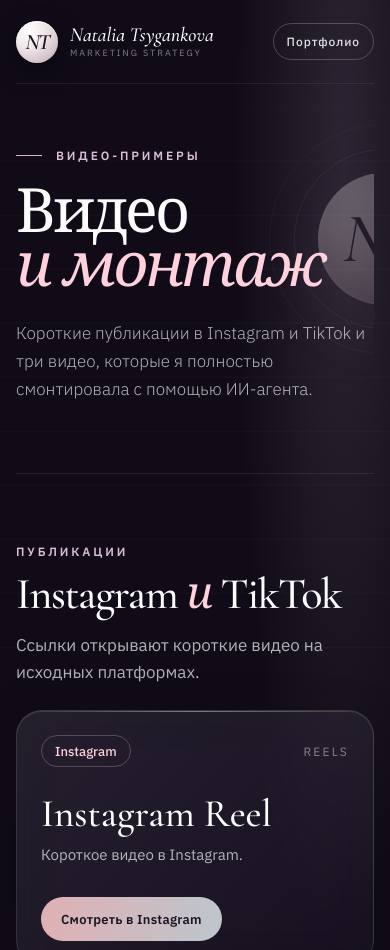
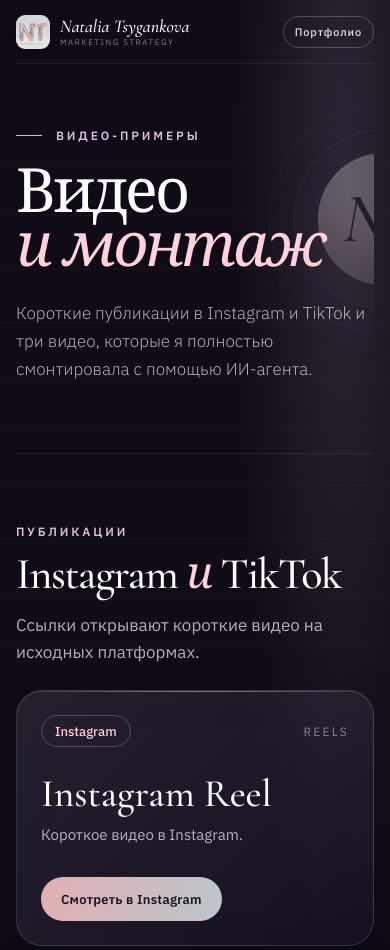
Before and after one commit to lyaoakyn-del/portfolio, a plain HTML site: page serenity-video-examples/index.html in a window 390 px wide. Shown: the top 950 px of the page. Drawn offline with nearby package versions, Linux system fonts and the light colour scheme.

Commit message:
Refine portfolio video page branding and labels

```diff
--- a/serenity-video-examples/index.html
+++ b/serenity-video-examples/index.html
@@ -7,7 +7,7 @@
   <meta name="theme-color" content="#100B17">
   <meta name="description" content="Короткие видео и примеры монтажа Наталии Цыганковой.">
   <title>Видео и монтаж — Наталия Цыганкова</title>
-  <link rel="icon" href="./favicon.svg" type="image/svg+xml">
+  <link rel="icon" href="./assets/brand-nt-mark.png" type="image/png">
   <link rel="stylesheet" href="./styles.css">
 </head>
 <body>
@@ -15,7 +15,7 @@
 
   <header class="site-header wrap">
     <a class="brand" href="../" aria-label="Наталия Цыганкова — на главную страницу портфолио">
-      <span class="brand-mark" aria-hidden="true">NT</span>
+      <img class="brand-mark" src="./assets/brand-nt-mark.png" alt="">
       <span class="brand-copy">
         <span class="brand-name">Natalia Tsygankova</span>
         <span class="brand-subtitle">Marketing Strategy</span>
@@ -97,15 +97,15 @@
 
         <article class="glass-card video-card">
           <div class="video-stage">
-            <video controls playsinline preload="metadata" poster="./assets/midori-laugh-poster.jpg" aria-label="Midori — диалог о смехе, пример полного монтажа с использованием ИИ-агента">
+            <video controls playsinline preload="metadata" poster="./assets/midori-anecdote-poster.png" aria-label="Midori — ролик про анекдот, пример полного монтажа с использованием ИИ-агента">
               <source src="./assets/midori-laugh.mp4" type="video/mp4">
               Ваш браузер не поддерживает встроенное видео. <a href="./assets/midori-laugh.mp4">Открыть диалог с Midori</a>.
             </video>
           </div>
           <div class="video-detail">
             <span class="video-kind">Личный проект · диалог</span>
-            <h3>Midori: про смех</h3>
-            <p>Вопрос «Что ты всё время ржёшь?» и ответ Midori.</p>
+            <h3>Midori: про анекдот</h3>
+            <p>Диалог о коротком анекдоте и реакции Midori.</p>
             <a class="video-fallback" href="./assets/midori-laugh.mp4" target="_blank" rel="noopener noreferrer">Открыть видео отдельно</a>
           </div>
         </article>
@@ -118,7 +118,7 @@
             </video>
           </div>
           <div class="video-detail">
-            <span class="video-kind">Тестовое задание</span>
+            <span class="video-kind">Видеоотзыв</span>
             <h3>CityStaff</h3>
             <p>Вертикальный видеоотзыв.</p>
             <a class="video-fallback" href="./assets/citystaff.mp4" target="_blank" rel="noopener noreferrer">Открыть видео отдельно</a>
--- a/serenity-video-examples/styles.css
+++ b/serenity-video-examples/styles.css
@@ -64,7 +64,7 @@ button, a, video { -webkit-tap-highlight-color: transparent; }
 .wrap { width: min(100% - 48px, 1120px); margin-inline: auto; }
 
 .site-header {
-  min-height: 104px;
+  min-height: 76px;
   display: flex;
   align-items: center;
   justify-content: space-between;
@@ -72,32 +72,25 @@ button, a, video { -webkit-tap-highlight-color: transparent; }
   border-bottom: 1px solid rgba(255, 255, 255, .07);
 }
 
-.brand { display: inline-flex; align-items: center; gap: 12px; text-decoration: none; }
+.brand { display: inline-flex; align-items: center; gap: 10px; text-decoration: none; }
 
 .brand-mark {
-  width: 48px;
-  height: 48px;
-  display: grid;
-  place-items: center;
+  width: 42px;
+  height: 42px;
+  display: block;
   flex: none;
-  border-radius: 50%;
-  background: radial-gradient(circle at 30% 25%, #fff 0%, #f0e7ea 38%, #d5c5cc 72%, #a89ca7 100%);
-  box-shadow: inset 0 1px 0 rgba(255,255,255,.8), 0 8px 24px rgba(0,0,0,.38);
-  color: var(--obsidian);
-  font-family: 'Cormorant Garamond', Georgia, serif;
-  font-size: 25px;
-  font-style: italic;
-  font-weight: 600;
-  letter-spacing: -.08em;
+  border-radius: 9px;
+  object-fit: contain;
+  box-shadow: 0 5px 17px rgba(0,0,0,.24);
 }
 
 .brand-copy { display: flex; flex-direction: column; gap: 2px; }
-.brand-name { font-family: 'Cormorant Garamond', Georgia, serif; font-size: 24px; font-style: italic; font-weight: 500; line-height: 1; }
-.brand-subtitle { color: rgba(255,255,255,.48); font-size: 10px; letter-spacing: .22em; text-transform: uppercase; }
+.brand-name { font-family: 'Cormorant Garamond', Georgia, serif; font-size: 21px; font-style: italic; font-weight: 500; line-height: 1; }
+.brand-subtitle { color: rgba(255,255,255,.48); font-size: 9px; letter-spacing: .2em; text-transform: uppercase; }
 
 .portfolio-link {
   flex: none;
-  padding: 12px 21px;
+  padding: 9px 17px;
   border: 1px solid rgba(255,255,255,.22);
   border-radius: 999px;
   color: rgba(255,255,255,.86);
@@ -241,11 +234,11 @@ h2 { margin: 0 0 16px; font-size: clamp(44px, 5.2vw, 70px); line-height: .98; le
 
 @media (max-width: 620px) {
   .wrap { width: min(100% - 32px, 1120px); }
-  .site-header { min-height: 84px; }
-  .brand-mark { width: 42px; height: 42px; font-size: 22px; }
-  .brand-name { font-size: 20px; }
-  .brand-subtitle { font-size: 9px; }
-  .portfolio-link { padding: 10px 13px; font-size: 12px; }
+  .site-header { min-height: 64px; }
+  .brand-mark { width: 34px; height: 34px; }
+  .brand-name { font-size: 18px; }
+  .brand-subtitle { font-size: 8px; }
+  .portfolio-link { padding: 8px 11px; font-size: 11px; }
   .hero { padding: 64px 0 70px; }
   .hero-art { top: 40px; right: -125px; }
   h1 { margin-top: 23px; font-size: clamp(61px, 14vw, 86px); }
```
Also changed, not shown: serenity-video-examples/assets/brand-nt-mark.png (added), serenity-video-examples/assets/midori-anecdote-poster.png (added), serenity-video-examples/assets/midori-laugh-poster.jpg (deleted).
